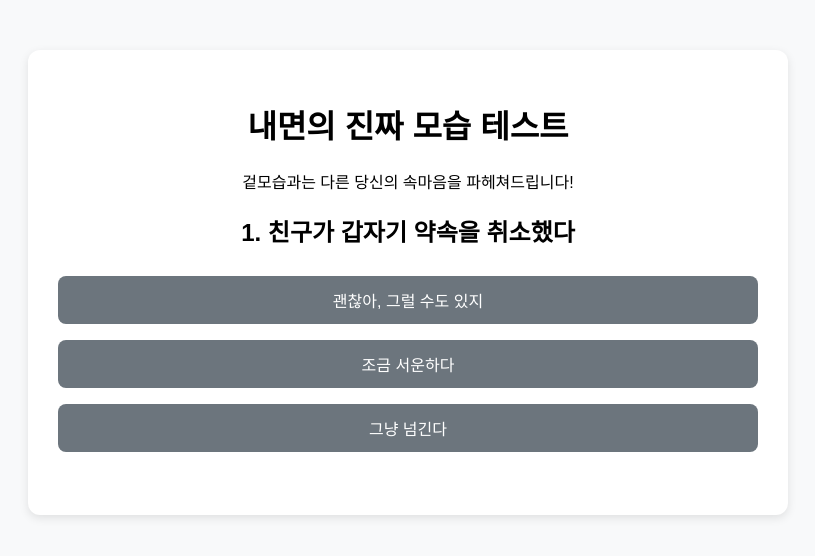
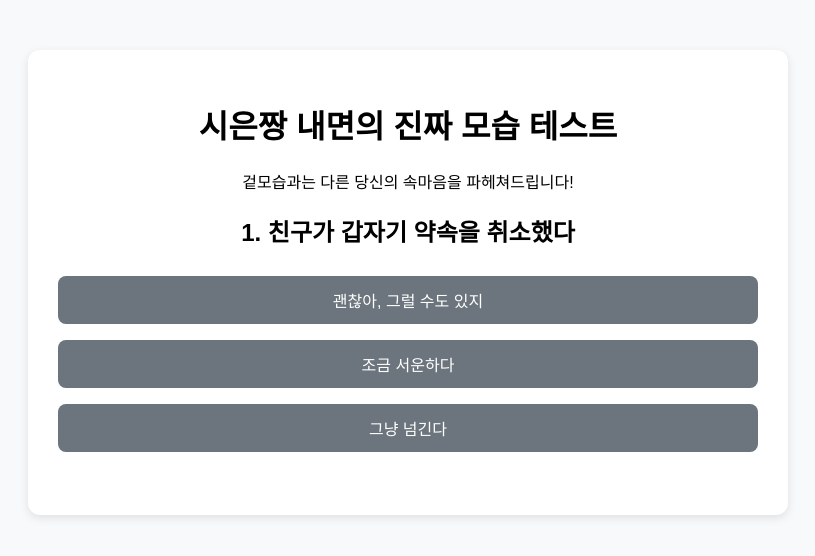
Before and after one commit to FireFistboy/Sieun_facetest, a plain HTML site: page index1.html in a window 1280 px wide. Shown: the whole page, without its empty margins (232-1047 px from the left). Drawn offline with Linux system fonts and the light colour scheme.

Commit message:
Update index.html

```diff
--- a/index1.html
+++ b/index1.html
@@ -4,7 +4,7 @@
 <head>
   <meta charset="UTF-8" />
   <meta name="viewport" content="width=device-width, initial-scale=1.0"/>
-  <title>내면의 진짜 모습 테스트</title>
+  <title>시은짱의 내면의 진짜 모습 테스트</title>
   <style>
     body {
       font-family: 'Arial', sans-serif;
@@ -55,7 +55,7 @@
 <body>
 
   <div class="container">
-    <h1>내면의 진짜 모습 테스트</h1>
+    <h1>시은짱 내면의 진짜 모습 테스트</h1>
     <p style="text-align:center;">겉모습과는 다른 당신의 속마음을 파헤쳐드립니다!</p>
     <div id="quiz"></div>
     <div class="result" id="result"></div>
```
